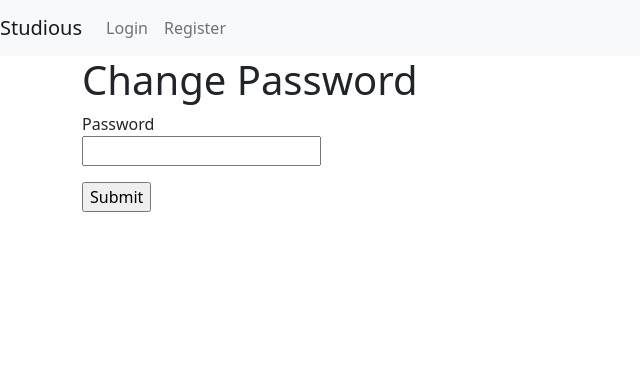
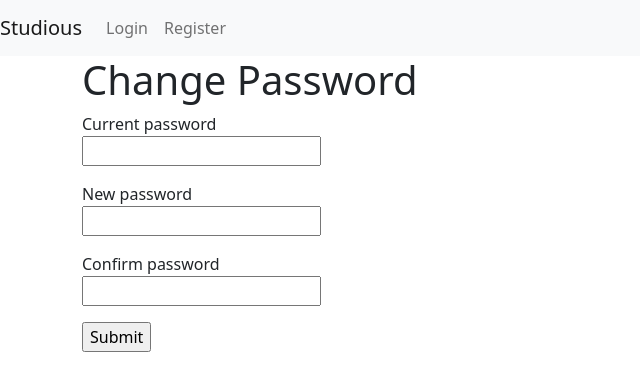
Before and after one commit to Dokkam/CMPE131ProjectTeam4, a Python web app: template milestone2/myapp/templates/changepassword.html in a window 1280 px wide. Shown: the top 391 px of the page, without its empty margins (0-640 px from the left). Run offline with Jinja, Linux system fonts and the light colour scheme; the template is opened without the code that fills it: most values are stand-ins (such as "Sample title", 1, 10 or a date in 2020); form fields are guessed from the names that the template uses.

Commit message:
fix change password

```diff
--- a/milestone2/myapp/forms.py
+++ b/milestone2/myapp/forms.py
@@ -26,5 +26,7 @@ class SearchForm(FlaskForm):
     submit = SubmitField('Search')
 
 class PasswordForm(FlaskForm):
-    password = PasswordField('Password', validators=[DataRequired()])
+    current_password = PasswordField('Current Password', validators=[DataRequired()])
+    new_password = PasswordField('New Password', validators=[DataRequired()])
+    confirm_password = PasswordField('Confirm Password', validators=[DataRequired()])
     submit = SubmitField("Change")
--- a/milestone2/myapp/templates/changepassword.html
+++ b/milestone2/myapp/templates/changepassword.html
@@ -1,7 +1,21 @@
 {% extends "base.html" %}
+
 {% block content %}
 <h1>Change Password</h1>
-<p>{{form.password.label}}<br>
-{{form.password}}</p>
-<p> {{form.submit()}}</p>
+
+<form method="POST" novalidate>
+  {{ form.hidden_tag() }}
+
+  <p> {{ form.current_password.label }} <br>
+    {{ form.current_password }}</p>
+
+  <p> {{ form.new_password.label }} <br>
+    {{ form.new_password }}</p>
+
+  <p> {{ form.confirm_password.label }} <br>
+    {{ form.confirm_password }}</p>
+
+  <p> {{ form.submit() }} </p>
+
+</form>
 {% endblock %}
```
Also changed, not shown: milestone2/myapp/routes.py (+15 -4 lines), milestone2/myapp/app.db.
